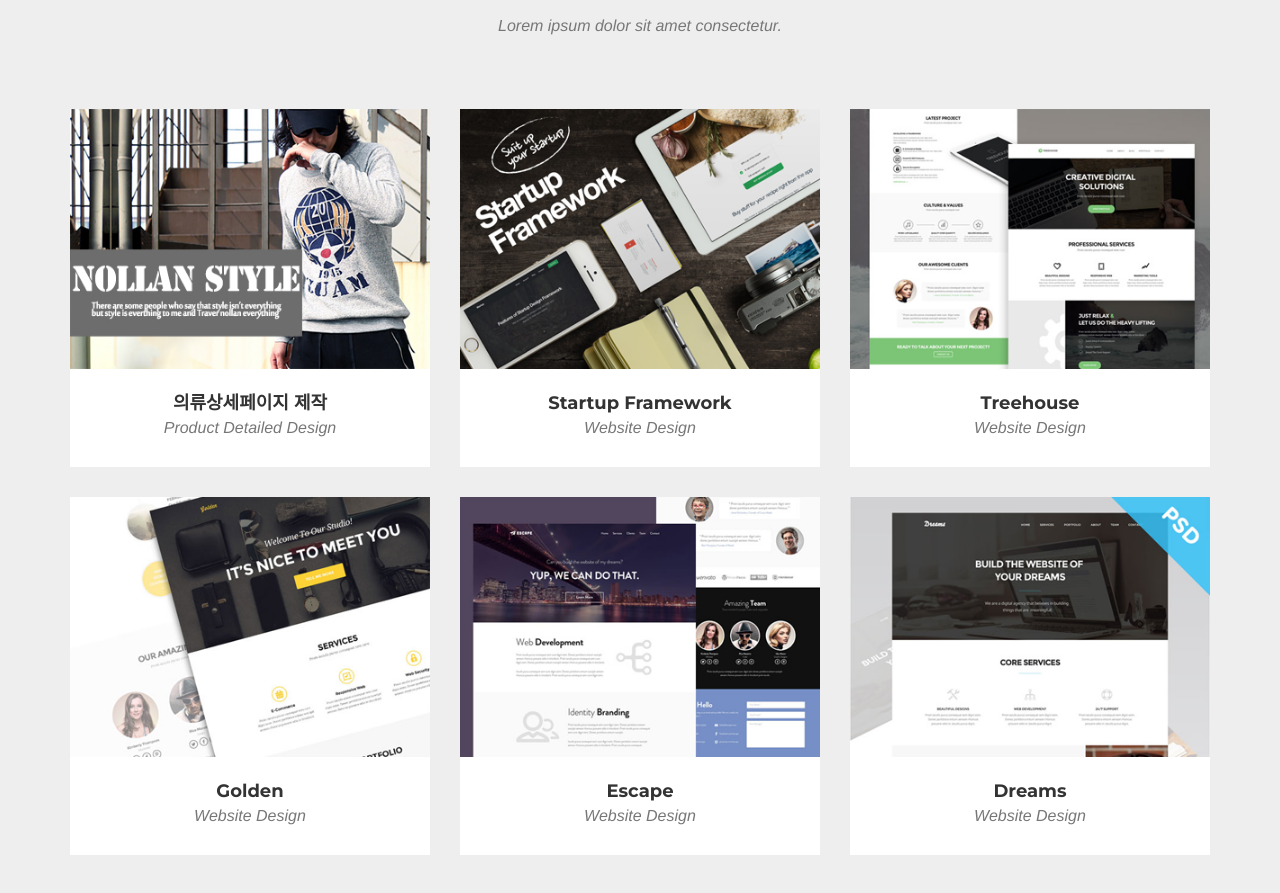
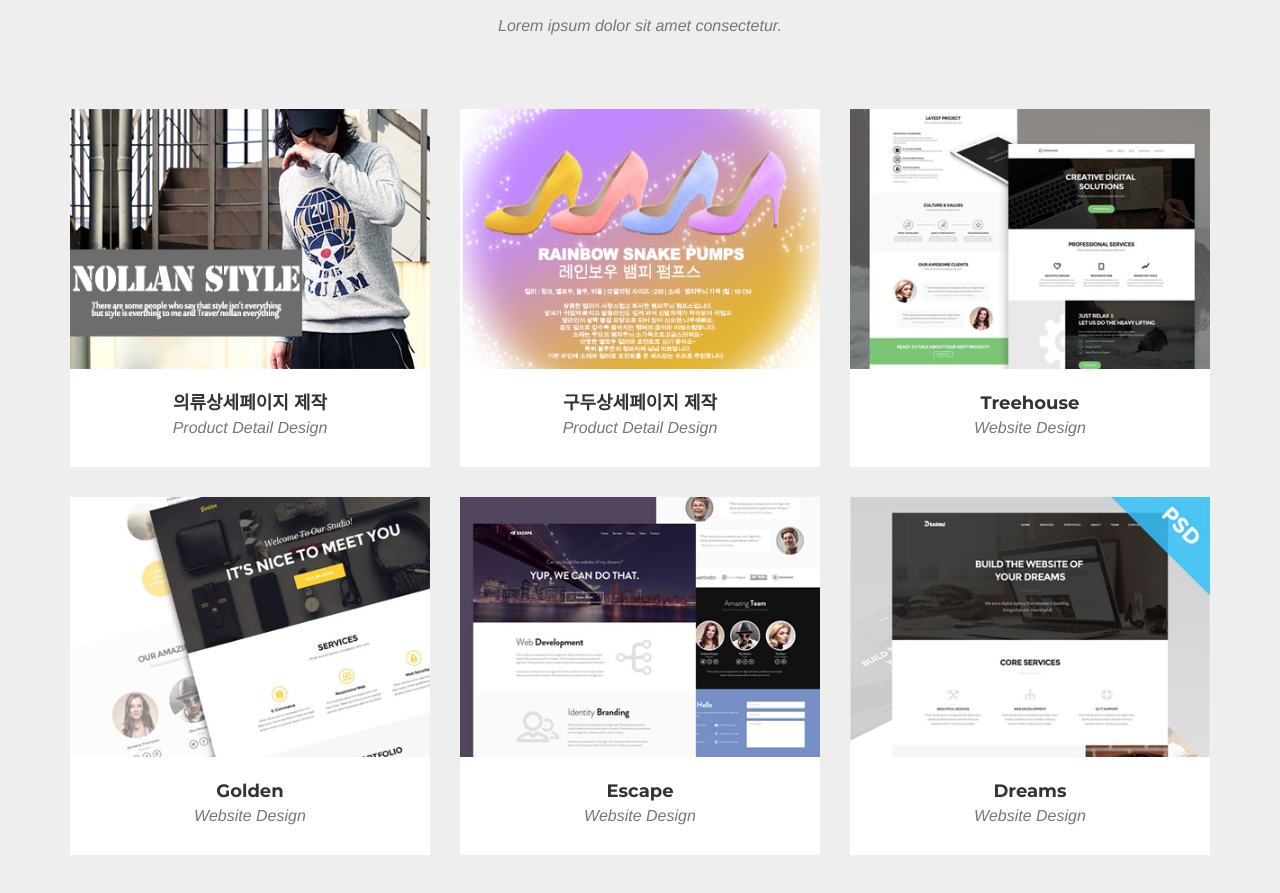
Before and after one commit to minimilab/onepage, a website: page index.html in a window 1280 px wide. Shown: the part 1657-2550 px from the top of the page. Drawn offline with nearby package versions, Linux system fonts and the light colour scheme; a web font is replaced by a local one.

Commit message:
pumps image commit

```diff
--- a/index.html
+++ b/index.html
@@ -144,7 +144,7 @@
                     </a>
                     <div class="portfolio-caption">
                         <h4>의류상세페이지 제작</h4>
-                        <p class="text-muted">Product Detailed Design</p>
+                        <p class="text-muted">Product Detail Design</p>
                     </div>
                 </div>
                 <div class="col-md-4 col-sm-6 portfolio-item">
@@ -154,11 +154,11 @@
                                 <i class="fa fa-plus fa-3x"></i>
                             </div>
                         </div>
-                        <img src="img/portfolio/startup-framework.png" class="img-responsive" alt="">
+                        <img src="img/portfolio/pumps_banner.jpg" class="img-responsive" alt="">
                     </a>
                     <div class="portfolio-caption">
-                        <h4>Startup Framework</h4>
-                        <p class="text-muted">Website Design</p>
+                        <h4>구두상세페이지 제작</h4>
+                        <p class="text-muted">Product Detail Design</p>
                     </div>
                 </div>
                 <div class="col-md-4 col-sm-6 portfolio-item">
@@ -519,9 +519,9 @@
                     <div class="row">
                         <div class="col-lg-8 col-lg-offset-2">
                             <div class="modal-body">
-                                <h2>Project Heading</h2>
+                                <h2>구두상세페이지 제작</h2>
                                 <p class="item-intro text-muted">Lorem ipsum dolor sit amet consectetur.</p>
-                                <img class="img-responsive img-centered" src="img/portfolio/startup-framework-preview.png" alt="">
+                                <img class="img-responsive img-centered" src="img/portfolio/pumps.png" alt="">
                                 <p><a href="http://designmodo.com/startup/?u=787">Startup Framework</a> is a website builder for professionals. Startup Framework contains components and complex blocks (PSD+HTML Bootstrap themes and templates) which can easily be integrated into almost any design. All of these components are made in the same style, and can easily be integrated into projects, allowing you to create hundreds of solutions for your future projects.</p>
                                 <p>You can preview Startup Framework <a href="http://designmodo.com/startup/?u=787">here</a>.</p>
                                 <button type="button" class="btn btn-primary" data-dismiss="modal"><i class="fa fa-times"></i> Close Project</button>
```
Also changed, not shown: img/portfolio/pumps_banner.jpg (added), img/portfolio/pumps_detail.jpg (added), 3 other files.
